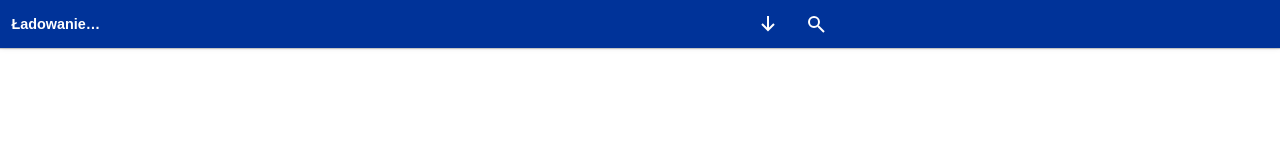
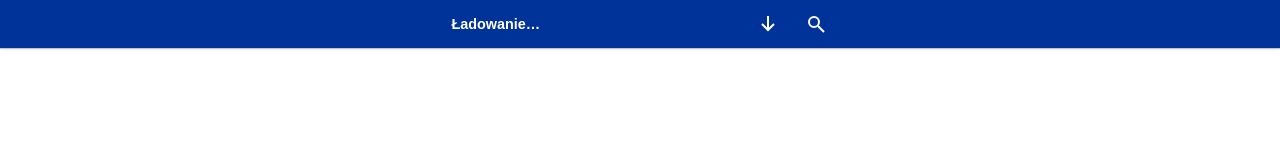
Before and after one commit to logarytm/r.olgierd.me, a website: page src/index.html in a window 1280 px wide. Drawn offline with nearby package versions, Linux system fonts and the light colour scheme; files that its build step writes are made by us from their sources.

Commit message:
That was not a very good fix

```diff
--- a/src/index.scss
+++ b/src/index.scss
@@ -19,7 +19,7 @@ body {
 }
 
 .wrapper--main {
-  padding-top: .75ex;
+  padding: .75ex 0;
 }
 
 button, input, select, textarea {
@@ -196,10 +196,8 @@ button, input, select, textarea {
   text-decoration: none;
   line-height: 48px;
   display: block;
-  position: absolute;
-  top: 0;
-  left: 0;
-  right: 96px;
+  width: 50%;
+  float: left;
   padding: 0 1.5ex;
 }
 
```
